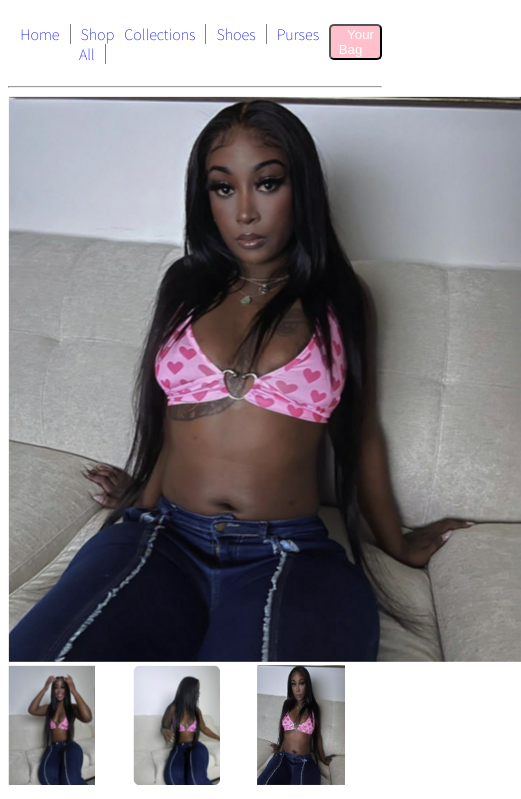
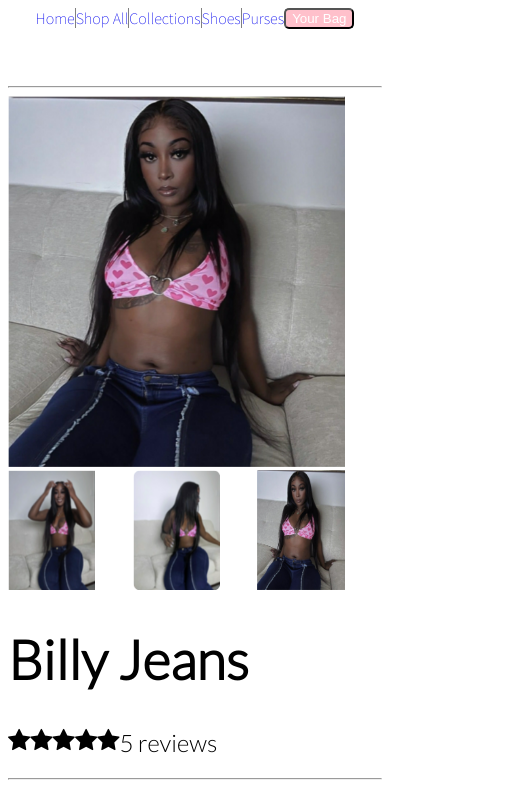
Before and after one commit to mtravers1/onlineretailwebsite, a React (Create React App) app: page /productpage in a window 390 px wide. Shown: the top 799 px of the page, 521 px wide, since content can reach past the window. Built offline with nearby package versions, Linux system fonts and the light colour scheme; a web font is replaced by a local one.

Commit message:
made respondsive

```diff
--- a/src/components/homenav.js
+++ b/src/components/homenav.js
@@ -5,7 +5,7 @@ const HomeNavbar = ()=>{
     return(
         <div id="homenavbar">
 
-            <li style={{float:"left"}}>
+            <li id="newin" >
                     new in
                 </li>
 
@@ -25,7 +25,7 @@ const HomeNavbar = ()=>{
                     <a href=''>Purses</a>
                 </li>
                 <li>
-                    <input type="text" style={{width:"400px", borderRadius:"20px", height:"20px"}} ></input>
+                    <input type="text"></input>
                 </li>
 
                 <a href='#' id="togglebutton">
--- a/src/components/navproduct.js
+++ b/src/components/navproduct.js
@@ -3,7 +3,7 @@ import { BrowserRouter as Router, Route, Routes, Link } from 'react-router-dom'
 
 const NavProduct= ()=>{
     return(
-        <div id="navbar" style={{display:"flex", justifyContent:"right"}}>
+        <div id="navbar" style={{}}>
           <div>
         <ul>
 
--- a/src/index.css
+++ b/src/index.css
@@ -70,6 +70,13 @@
 
 }
 
+#homenavbar input{
+  width: 270px;
+    border-radius: 20px;
+    height: 20px;
+}
+
+
 #homenavbar li{
   list-style: none;
 
@@ -99,6 +106,9 @@
 #navbar{
   height:70px;
   font-family: 'Source Sans Pro', sans-serif;
+  display: flex;
+    justify-content: right;
+
 }
 
 #navbar li{
@@ -156,6 +166,7 @@
 #navbar ul{
   display: flex;
   justify-content: center;
+  margin:auto
 }
 
 #headingpic{
@@ -901,16 +912,24 @@ display: flex;
 
 }
 
+#newin{
+  float:left;
+}
 
 
-@media(max-width: 600px){
-  #togglebutton{
+
+@media(max-width: 700px){
+  /* #togglebutton{
     display: flex;
     color: pink
 
+  } */
+
+  #homenavbar li{
+
   }
 
-  #homenavbar li{
+  #newin{
     display: none;
   }
 
@@ -982,6 +1001,7 @@ display: flex;
   display: flex;
   flex-wrap: wrap;
   font-size: 24px;
+  margin: auto;
 }
 
 #subscribe {
@@ -1130,4 +1150,32 @@ flex-direction: column;
   margin-left: 0px;
 
 }
+
+#navbar a {
+  text-decoration: none;
+  padding-right: 0px;
+  padding-left: 0px;
+  border-right: 1px solid grey;
 }
+
+#navbar ul {
+  display: flex;
+  justify-content: center;
+  margin: auto;
+  padding: 0px;
+}
+
+#navbar{
+
+    justify-content: center;
+}
+#homenavbar ul {
+  display: flex;
+  font-size: 14px;
+  justify-content: space-around;
+}
+
+#homenavbar input{
+  width:100%;
+}
+}
--- a/src/page/productpage.js
+++ b/src/page/productpage.js
@@ -51,7 +51,7 @@ const ProductPage = ()=>{
                     <div>
 
                         <div id="productpic" style={{ width:"90%"}}>
-                            <img style={{objectFit:"cover", minHeight:"90%"}}src={pic}alt="mainphoto"/>
+                            <img style={{objectFit:"cover", maxWidth:"100%"}}src={pic}alt="mainphoto"/>
                         </div>
 
                     <div id="bottomimages">
```
